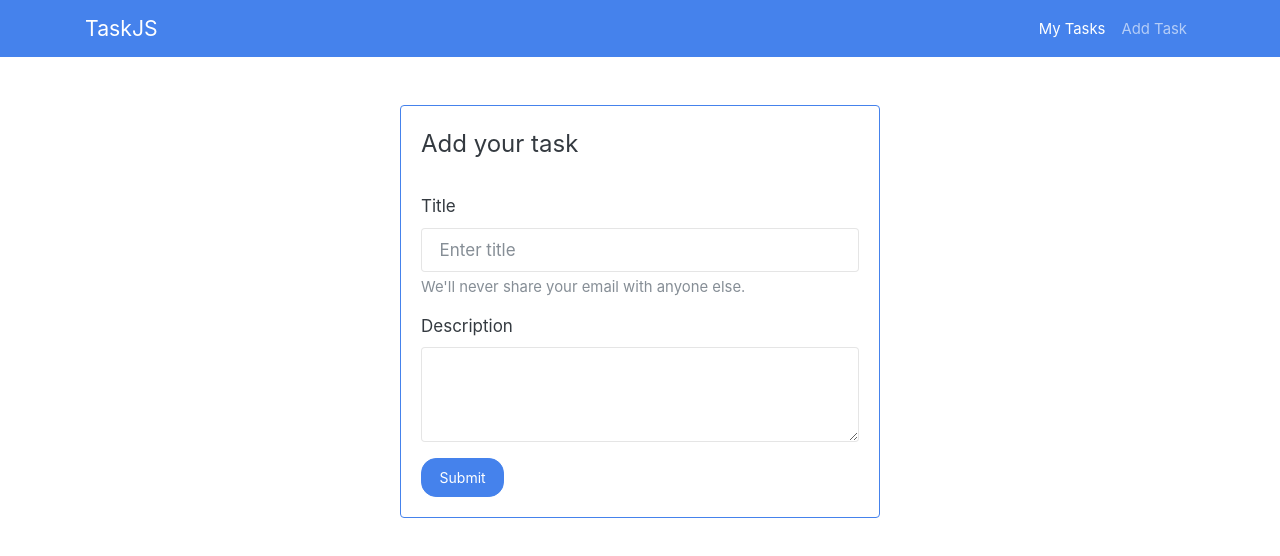
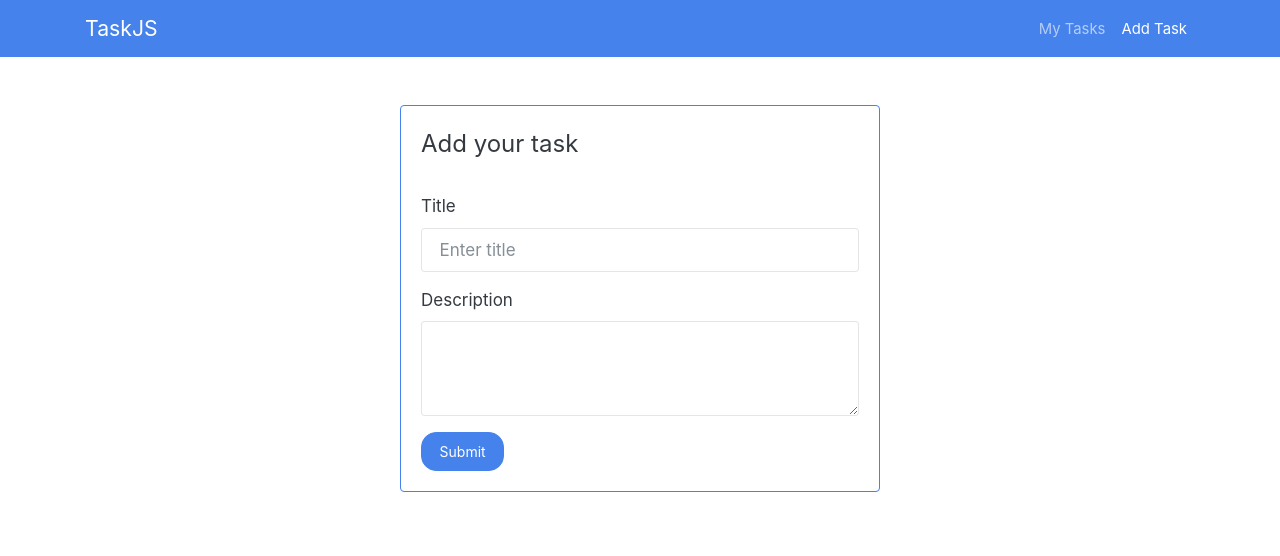
Before and after one commit to gereyes/JavaScript-TaskJS, a plain HTML site: page app/addTask.html in a window 1280 px wide. Drawn offline with nearby package versions, Linux system fonts and the light colour scheme.

Commit message:
fixed navbar item and delete elements

```diff
--- a/app/addTask.html
+++ b/app/addTask.html
@@ -22,10 +22,10 @@
 
             <div class="collapse navbar-collapse" id="navbarColor01">
                 <ul class="navbar-nav ml-auto">
+                    <li class="nav-item">
+                    <a class="nav-link" href="index.html">My Tasks</a>
+                    </li>
                     <li class="nav-item active">
-                    <a class="nav-link" href="index.html">My Tasks <span class="sr-only">(current)</span></a>
-                    </li>
-                    <li class="nav-item">
                     <a class="nav-link" href="addTask.html">Add Task</a>
                     </li>
                 </ul>
@@ -34,12 +34,12 @@
     </nav>
 
     <!-- content main -->
-    <div class="container">
+    <div class="container" id="content">
         <div class="row pt-5">
             <!-- section to add a task -->
             <div class="col-md-12">
                 <div class="card border-primary mb-3 mx-auto" style="max-width: 30rem;">
-                    <div class="card-body">
+                    <div class="card-body" id="cardB">
                       <form id="formAdd">
                         <fieldset>
                           <legend>Add your task</legend>
@@ -47,7 +47,6 @@
                           <div class="form-group mt-4">
                             <label for="title">Title</label>
                             <input type="text" class="form-control" id="title" placeholder="Enter title">
-                            <small id="emailHelp" class="form-text text-muted">We'll never share your email with anyone else.</small>
                           </div>
                           <div class="form-group">
                             <label for="description">Description</label>
@@ -66,6 +65,6 @@
     <script src="https://code.jquery.com/jquery-3.3.1.slim.min.js" integrity="sha384-q8i/X+965DzO0rT7abK41JStQIAqVgRVzpbzo5smXKp4YfRvH+8abtTE1Pi6jizo" crossorigin="anonymous"></script>
     <script src="https://cdnjs.cloudflare.com/ajax/libs/popper.js/1.14.7/umd/popper.min.js" integrity="sha384-UO2eT0CpHqdSJQ6hJty5KVphtPhzWj9WO1clHTMGa3JDZwrnQq4sF86dIHNDz0W1" crossorigin="anonymous"></script>
     <script src="https://stackpath.bootstrapcdn.com/bootstrap/4.3.1/js/bootstrap.min.js" integrity="sha384-JjSmVgyd0p3pXB1rRibZUAYoIIy6OrQ6VrjIEaFf/nJGzIxFDsf4x0xIM+B07jRM" crossorigin="anonymous"></script>
-    <script src="js/app.js"></script>
+    <script src="js/add.js"></script>
 </body>
 </html>
```
